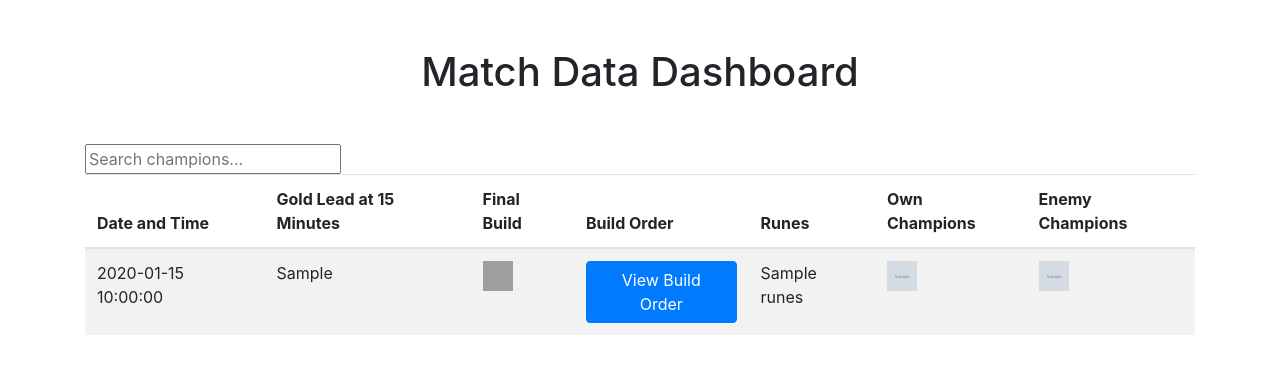
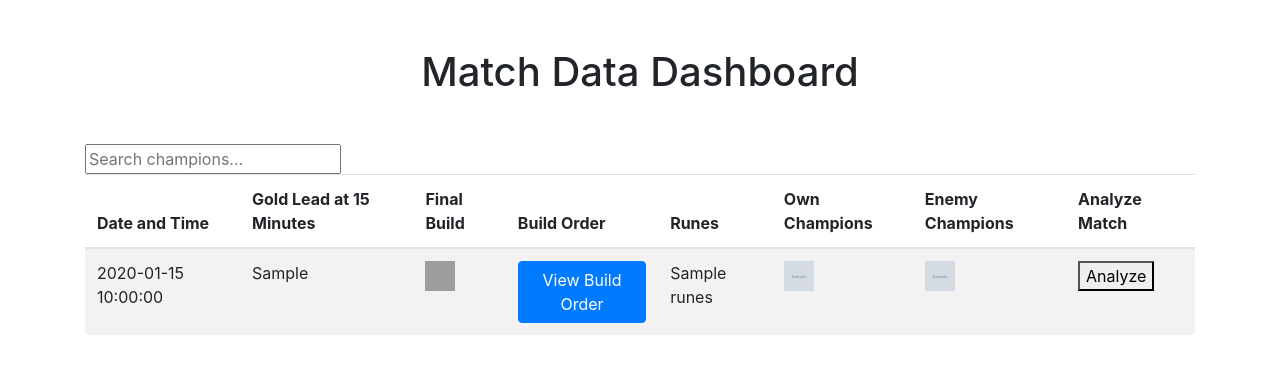
Before and after one commit to greg121/pick_helper_data, a Flask app: template dashboard/templates/index.html in a window 1280 px wide. Shown: the top 374 px of the page. Run offline with Flask 3, Linux system fonts and the light colour scheme; the template is opened without the code that fills it: most values are stand-ins (such as "Sample title", 1, 10 or a date in 2020); grey boxes marked "Sample" are stand-in pictures; some libraries are stand-ins or nearby versions; grey boxes are pictures that could not be loaded.

Commit message:
try to add new button

```diff
--- a/dashboard/app.py
+++ b/dashboard/app.py
@@ -1,4 +1,4 @@
-from flask import Flask, render_template, request
+from flask import Flask, render_template, request, g, jsonify
 import json
 import os
 import git
@@ -10,6 +10,7 @@ def index():
     file_path = os.path.join(os.path.dirname(os.getcwd()), 'data_collector', 'data', 'match_data.json')
     with open(file_path) as f:
         match_data = json.load(f)
+    g.match_data = match_data
     return render_template('index.html', match_data=match_data)
 
 @app.route('/update', methods=['POST'])
@@ -22,8 +23,28 @@ def webhook():
     else:
         return 'Wrong event type', 400
 
+def perform_analysis(match_id):
+    # Find the match with the specified ID
+    match = next((m for m in g.match_data if m['match_id'] == match_id), None)
+    if match is None:
+        return {'error': 'Match not found'}
 
-#TEST
+    # Extract the relevant data from the match object
+    gold_lead_15 = match['gold_lead_15']
+    build_order = match['build_order']
+
+    # Perform analysis on the extracted data
+    # ...
+
+    # Return the analysis result
+    return {'gold_lead_15': gold_lead_15, 'build_order': build_order}
+
+@app.route('/analyze', methods=['POST'])
+def analyze_match():
+    match_id = request.form['match_id']
+    # Use match_id to perform analysis
+    analysis_result = perform_analysis(match_id)
+    return jsonify(analysis_result)
 
 if __name__ == '__main__':
     app.run(debug=True)
--- a/dashboard/templates/index.html
+++ b/dashboard/templates/index.html
@@ -19,6 +19,7 @@
                     <th>Runes</th>
                     <th>Own Champions</th>
                     <th>Enemy Champions</th>
+                    <th>Analyze Match</th>
                 </tr>
             </thead>
             <tbody>
@@ -79,12 +80,16 @@
                             <img src="{{ champ.icon_url }}" alt="{{ champ.name }}" title="{{ champ.name }}" width="30" height="30" class="championName">
                         {% endfor %}
                     </td>
+                    <td>
+                        <button class="analyze-btn" data-match-id="{{ match.match_id }}">Analyze</button>
+                    </td>
+
                 </tr>
                 {% endfor %}
             </tbody>
         </table>
     </div>
-    <script src="https://code.jquery.com/jquery-3.3.1.slim.min.js"></script>
+    <script src="https://code.jquery.com/jquery-3.6.0.min.js"></script>
     <script src="https://cdnjs.cloudflare.com/ajax/libs/popper.js/1.14.7/umd/popper.min.js"></script>
     <script src="https://stackpath.bootstrapcdn.com/bootstrap/4.3.1/js/bootstrap.min.js"></script>
     <script>
@@ -103,6 +108,24 @@ $(document).ready(function() {
             return (ownChamps || enemyChamps);
             }).show();
         });
+
+        $('.analyze-btn').click(function() {
+            var matchId = $(this).data('match-id');
+            console.log(matchId)
+            $.ajax({
+            url: '/analyze',
+            method: 'POST',
+            data: {'match_id': matchId},
+            success: function(response) {
+                // handle success response from backend
+                $('#myModal').modal('show'); // open the modal
+                $('.modal-body').html(response); // show the returned data in the modal body
+            },
+            error: function(xhr) {
+                // handle error response from backend
+            }
+            });
+        });
     });
     </script>
 </body>
--- a/data_collector/main.py
+++ b/data_collector/main.py
@@ -46,7 +46,7 @@ def main():
         elif e.response.status_code == 404:
             print('Summoner not found.')
         else:
-            print(f'An error occurred: {e.response.text}')
+            print(f'An error occurred: {e.response.status_code}')
 
 if __name__ == "__main__":
     main()
```
Lines whose indentation alone changed are shown as unchanged.
